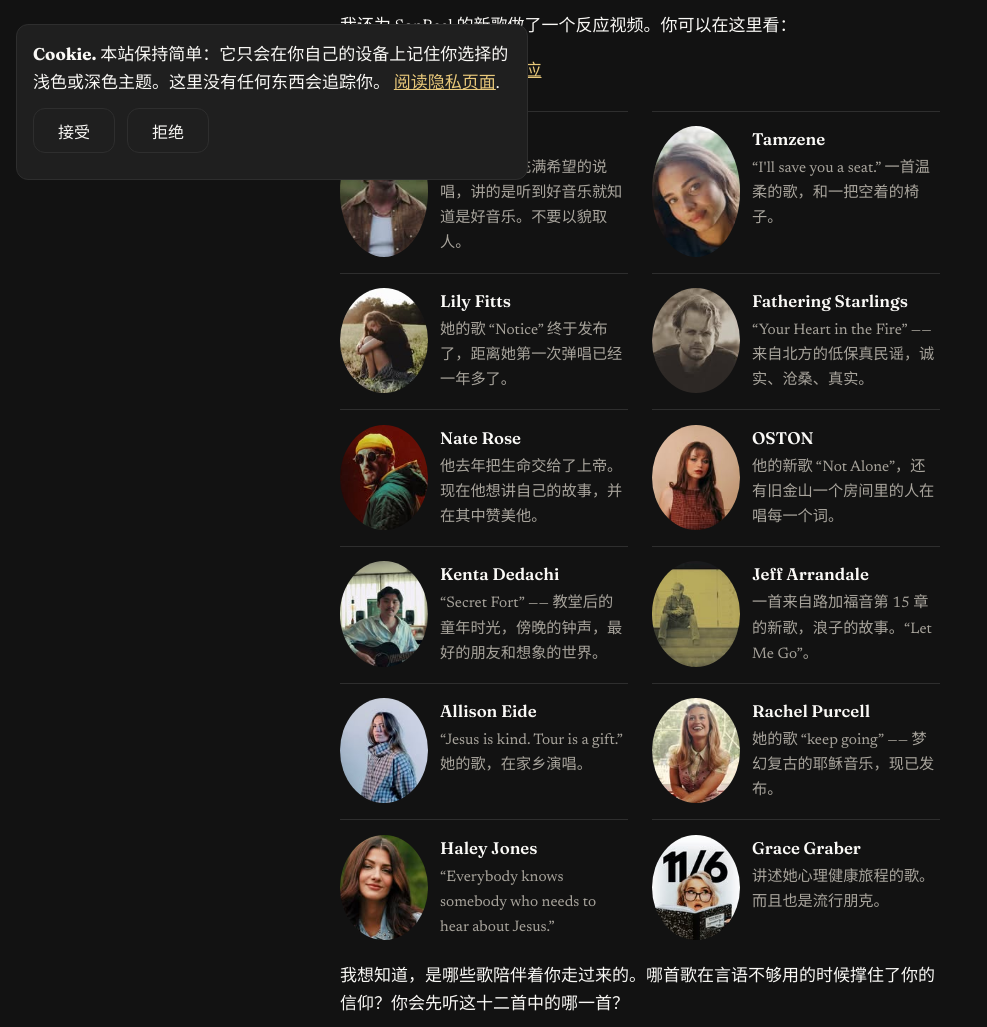
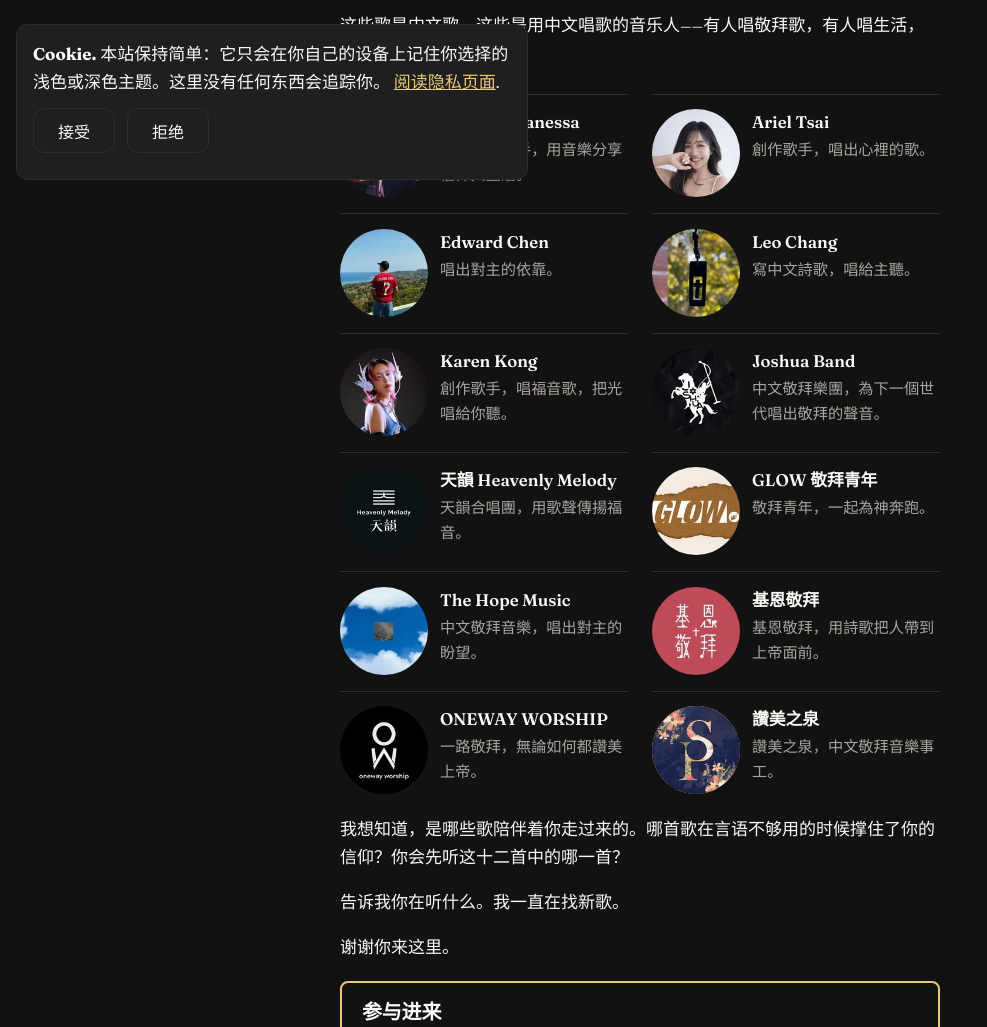
Before and after one commit to streamjonathan/jonathanmccallum-zh, an Eleventy site: page content/posts/2026-11-23-music-and-faith.md in a window 1280 px wide. Shown: the part 604-1631 px from the top of the page, without its empty margins (0-987 px from the left). Built offline with nearby package versions, Linux system fonts and the light colour scheme; Eleventy itself is replaced by a stand-in of ours; files that its build step writes are made by us from their sources.

Commit message:
Music and Faith: local-language musicians [zh]

```diff
--- a/content/posts/2026-11-23-music-and-faith.md
+++ b/content/posts/2026-11-23-music-and-faith.md
@@ -3,7 +3,7 @@ title: "音乐与信仰"
 date: 2026-11-23
 slug: music-and-faith
 draft: false
-shareImage: /images/music-faith/sonreal.jpg
+shareImage: /images/music-faith/sienvanessa.jpg
 ---
 
 我花了很多时间在 Instagram 上听音乐人。这些是我最近一直在听的一些人。
@@ -14,70 +14,68 @@ shareImage: /images/music-faith/sonreal.jpg
 
 他们唱的不全是敬拜歌曲。他们大多只是在唱生活，而信仰是其中的一部分。这就是我喜欢他们的原因。点一张卡片，就可以在 Instagram 上听这首歌。
 
-我还为 SonReal 的新歌做了一个反应视频。你可以在这里看：
-
-[我对 SonReal 新视频的反应](https://www.youtube.com/shorts/wePjZMr6beE)
+这些歌是中文歌。这些是用中文唱歌的音乐人——有人唱敬拜歌，有人唱生活，信仰是其中的一部分。
 
 <div class="ig-grid">
-<a class="ig-card" href="https://www.instagram.com/reel/DgBgmKwB84s/" target="_blank" rel="noopener">
-<img class="ig-card__img" src="/images/music-faith/sonreal.jpg" alt="SonReal" loading="lazy" width="150" height="150">
-<span class="ig-card__text"><span class="ig-card__name">SonReal</span>
-<span class="ig-card__note">一首有趣又充满希望的说唱，讲的是听到好音乐就知道是好音乐。不要以貌取人。</span></span>
+<a class="ig-card" href="https://www.instagram.com/reel/DgCa9G0vnVj/" target="_blank" rel="noopener">
+<img class="ig-card__img" src="/images/music-faith/sienvanessa.jpg" alt="璽恩 SiEnVanessa" loading="lazy" width="150" height="150">
+<span class="ig-card__text"><span class="ig-card__name">璽恩 SiEnVanessa</span>
+<span class="ig-card__note">中文敬拜歌手，用音樂分享信仰與生活。</span></span>
 </a>
-<a class="ig-card" href="https://www.instagram.com/reel/DgDnpYFAUjr/" target="_blank" rel="noopener">
-<img class="ig-card__img" src="/images/music-faith/tamzene.jpg" alt="Tamzene" loading="lazy" width="150" height="150">
-<span class="ig-card__text"><span class="ig-card__name">Tamzene</span>
-<span class="ig-card__note">“I'll save you a seat.” 一首温柔的歌，和一把空着的椅子。</span></span>
+<a class="ig-card" href="https://www.instagram.com/reel/Df9xRU_KPwP/" target="_blank" rel="noopener">
+<img class="ig-card__img" src="/images/music-faith/ariel_tsai.jpg" alt="Ariel Tsai" loading="lazy" width="150" height="150">
+<span class="ig-card__text"><span class="ig-card__name">Ariel Tsai</span>
+<span class="ig-card__note">創作歌手，唱出心裡的歌。</span></span>
 </a>
-<a class="ig-card" href="https://www.instagram.com/reel/Df5X6L3K-3W/" target="_blank" rel="noopener">
-<img class="ig-card__img" src="/images/music-faith/lilyfittsmusic.jpg" alt="Lily Fitts" loading="lazy" width="150" height="150">
-<span class="ig-card__text"><span class="ig-card__name">Lily Fitts</span>
-<span class="ig-card__note">她的歌 “Notice” 终于发布了，距离她第一次弹唱已经一年多了。</span></span>
+<a class="ig-card" href="https://www.instagram.com/reel/DfpGDW4TQiF/" target="_blank" rel="noopener">
+<img class="ig-card__img" src="/images/music-faith/edwardchenmusic.jpg" alt="Edward Chen" loading="lazy" width="150" height="150">
+<span class="ig-card__text"><span class="ig-card__name">Edward Chen</span>
+<span class="ig-card__note">唱出對主的依靠。</span></span>
 </a>
-<a class="ig-card" href="https://www.instagram.com/reel/DgE-ybeI6ko/" target="_blank" rel="noopener">
-<img class="ig-card__img" src="/images/music-faith/fatheringstarlings.jpg" alt="Fathering Starlings" loading="lazy" width="150" height="150">
-<span class="ig-card__text"><span class="ig-card__name">Fathering Starlings</span>
-<span class="ig-card__note">“Your Heart in the Fire” —— 来自北方的低保真民谣，诚实、沧桑、真实。</span></span>
+<a class="ig-card" href="https://www.instagram.com/reel/DfC3jr9xk9A/" target="_blank" rel="noopener">
+<img class="ig-card__img" src="/images/music-faith/leo_chang0806.jpg" alt="Leo Chang" loading="lazy" width="150" height="150">
+<span class="ig-card__text"><span class="ig-card__name">Leo Chang</span>
+<span class="ig-card__note">寫中文詩歌，唱給主聽。</span></span>
 </a>
-<a class="ig-card" href="https://www.instagram.com/reel/DfkSMZhpium/" target="_blank" rel="noopener">
-<img class="ig-card__img" src="/images/music-faith/naterosemusic.jpg" alt="Nate Rose" loading="lazy" width="150" height="150">
-<span class="ig-card__text"><span class="ig-card__name">Nate Rose</span>
-<span class="ig-card__note">他去年把生命交给了上帝。现在他想讲自己的故事，并在其中赞美他。</span></span>
+<a class="ig-card" href="https://www.instagram.com/reel/Df9Lsy4uw88/" target="_blank" rel="noopener">
+<img class="ig-card__img" src="/images/music-faith/karenkongmusic.jpg" alt="Karen Kong" loading="lazy" width="150" height="150">
+<span class="ig-card__text"><span class="ig-card__name">Karen Kong</span>
+<span class="ig-card__note">創作歌手，唱福音歌，把光唱給你聽。</span></span>
 </a>
-<a class="ig-card" href="https://www.instagram.com/p/DgBMyeNkkyO/" target="_blank" rel="noopener">
-<img class="ig-card__img" src="/images/music-faith/ostonmusic.jpg" alt="OSTON" loading="lazy" width="150" height="150">
-<span class="ig-card__text"><span class="ig-card__name">OSTON</span>
-<span class="ig-card__note">他的新歌 “Not Alone”，还有旧金山一个房间里的人在唱每一个词。</span></span>
+<a class="ig-card" href="https://www.instagram.com/reel/DgCZGXOy_Xn/" target="_blank" rel="noopener">
+<img class="ig-card__img" src="/images/music-faith/joshua_band.jpg" alt="Joshua Band" loading="lazy" width="150" height="150">
+<span class="ig-card__text"><span class="ig-card__name">Joshua Band</span>
+<span class="ig-card__note">中文敬拜樂團，為下一個世代唱出敬拜的聲音。</span></span>
 </a>
-<a class="ig-card" href="https://www.instagram.com/reel/Df1qtokoyBh/" target="_blank" rel="noopener">
-<img class="ig-card__img" src="/images/music-faith/kenta_dedachi.jpg" alt="Kenta Dedachi" loading="lazy" width="150" height="150">
-<span class="ig-card__text"><span class="ig-card__name">Kenta Dedachi</span>
-<span class="ig-card__note">“Secret Fort” —— 教堂后的童年时光，傍晚的钟声，最好的朋友和想象的世界。</span></span>
+<a class="ig-card" href="https://www.instagram.com/reel/Df6wbfVOUU7/" target="_blank" rel="noopener">
+<img class="ig-card__img" src="/images/music-faith/heavenlymelody_official.jpg" alt="天韻 Heavenly Melody" loading="lazy" width="150" height="150">
+<span class="ig-card__text"><span class="ig-card__name">天韻 Heavenly Melody</span>
+<span class="ig-card__note">天韻合唱團，用歌聲傳揚福音。</span></span>
 </a>
-<a class="ig-card" href="https://www.instagram.com/reel/DfCRnSiPXa5/" target="_blank" rel="noopener">
-<img class="ig-card__img" src="/images/music-faith/jeffarrandale.jpg" alt="Jeff Arrandale" loading="lazy" width="150" height="150">
-<span class="ig-card__text"><span class="ig-card__name">Jeff Arrandale</span>
-<span class="ig-card__note">一首来自路加福音第 15 章的新歌，浪子的故事。“Let Me Go”。</span></span>
+<a class="ig-card" href="https://www.instagram.com/reel/DfjyjcdhUDQ/" target="_blank" rel="noopener">
+<img class="ig-card__img" src="/images/music-faith/glow1c.jpg" alt="GLOW 敬拜青年" loading="lazy" width="150" height="150">
+<span class="ig-card__text"><span class="ig-card__name">GLOW 敬拜青年</span>
+<span class="ig-card__note">敬拜青年，一起為神奔跑。</span></span>
 </a>
-<a class="ig-card" href="https://www.instagram.com/reel/Df71X0lzZsN/" target="_blank" rel="noopener">
-<img class="ig-card__img" src="/images/music-faith/allison_eide.jpg" alt="Allison Eide" loading="lazy" width="150" height="150">
-<span class="ig-card__text"><span class="ig-card__name">Allison Eide</span>
-<span class="ig-card__note">“Jesus is kind. Tour is a gift.” 她的歌，在家乡演唱。</span></span>
+<a class="ig-card" href="https://www.instagram.com/reel/DflYHXEi4lO/" target="_blank" rel="noopener">
+<img class="ig-card__img" src="/images/music-faith/thehope_music.jpg" alt="The Hope Music" loading="lazy" width="150" height="150">
+<span class="ig-card__text"><span class="ig-card__name">The Hope Music</span>
+<span class="ig-card__note">中文敬拜音樂，唱出對主的盼望。</span></span>
 </a>
-<a class="ig-card" href="https://www.instagram.com/reel/DgD31mXBDcn/" target="_blank" rel="noopener">
-<img class="ig-card__img" src="/images/music-faith/rachelpurcellmusic.jpg" alt="Rachel Purcell" loading="lazy" width="150" height="150">
-<span class="ig-card__text"><span class="ig-card__name">Rachel Purcell</span>
-<span class="ig-card__note">她的歌 “keep going” —— 梦幻复古的耶稣音乐，现已发布。</span></span>
+<a class="ig-card" href="https://www.instagram.com/reel/Df9Zvdwxhlq/" target="_blank" rel="noopener">
+<img class="ig-card__img" src="/images/music-faith/amazinggraceworship.jpg" alt="基恩敬拜" loading="lazy" width="150" height="150">
+<span class="ig-card__text"><span class="ig-card__name">基恩敬拜</span>
+<span class="ig-card__note">基恩敬拜，用詩歌把人帶到上帝面前。</span></span>
 </a>
-<a class="ig-card" href="https://www.instagram.com/reel/Df9vziqCJtC/" target="_blank" rel="noopener">
-<img class="ig-card__img" src="/images/music-faith/haleyjonesofficial.jpg" alt="Haley Jones" loading="lazy" width="150" height="150">
-<span class="ig-card__text"><span class="ig-card__name">Haley Jones</span>
-<span class="ig-card__note">“Everybody knows somebody who needs to hear about Jesus.”</span></span>
+<a class="ig-card" href="https://www.instagram.com/reel/Dc8fLrsB51K/" target="_blank" rel="noopener">
+<img class="ig-card__img" src="/images/music-faith/onewayworshiphk.jpg" alt="ONEWAY WORSHIP" loading="lazy" width="150" height="150">
+<span class="ig-card__text"><span class="ig-card__name">ONEWAY WORSHIP</span>
+<span class="ig-card__note">一路敬拜，無論如何都讚美上帝。</span></span>
 </a>
-<a class="ig-card" href="https://www.instagram.com/reel/DgAmATaizM0/" target="_blank" rel="noopener">
-<img class="ig-card__img" src="/images/music-faith/gracegrabermusic.jpg" alt="Grace Graber" loading="lazy" width="150" height="150">
-<span class="ig-card__text"><span class="ig-card__name">Grace Graber</span>
-<span class="ig-card__note">讲述她心理健康旅程的歌。而且也是流行朋克。</span></span>
+<a class="ig-card" href="https://www.instagram.com/reel/Df7058sBHsD/" target="_blank" rel="noopener">
+<img class="ig-card__img" src="/images/music-faith/stream_of_praise.jpg" alt="讚美之泉" loading="lazy" width="150" height="150">
+<span class="ig-card__text"><span class="ig-card__name">讚美之泉</span>
+<span class="ig-card__note">讚美之泉，中文敬拜音樂事工。</span></span>
 </a>
 </div>
 
```
Also changed, not shown: content/images/music-faith/amazinggraceworship.jpg (added), content/images/music-faith/ariel_tsai.jpg (added), content/images/music-faith/edwardchenmusic.jpg (added), content/images/music-faith/glow1c.jpg (added), content/images/music-faith/heavenlymelody_official.jpg (added), content/images/music-faith/joshua_band.jpg (added), content/images/music-faith/karenkongmusic.jpg (added), content/images/music-faith/leo_chang0806.jpg (added), content/images/music-faith/onewayworshiphk.jpg (added), content/images/music-faith/sienvanessa.jpg (added), content/images/music-faith/stream_of_praise.jpg (added), content/images/music-faith/thehope_music.jpg (added).
